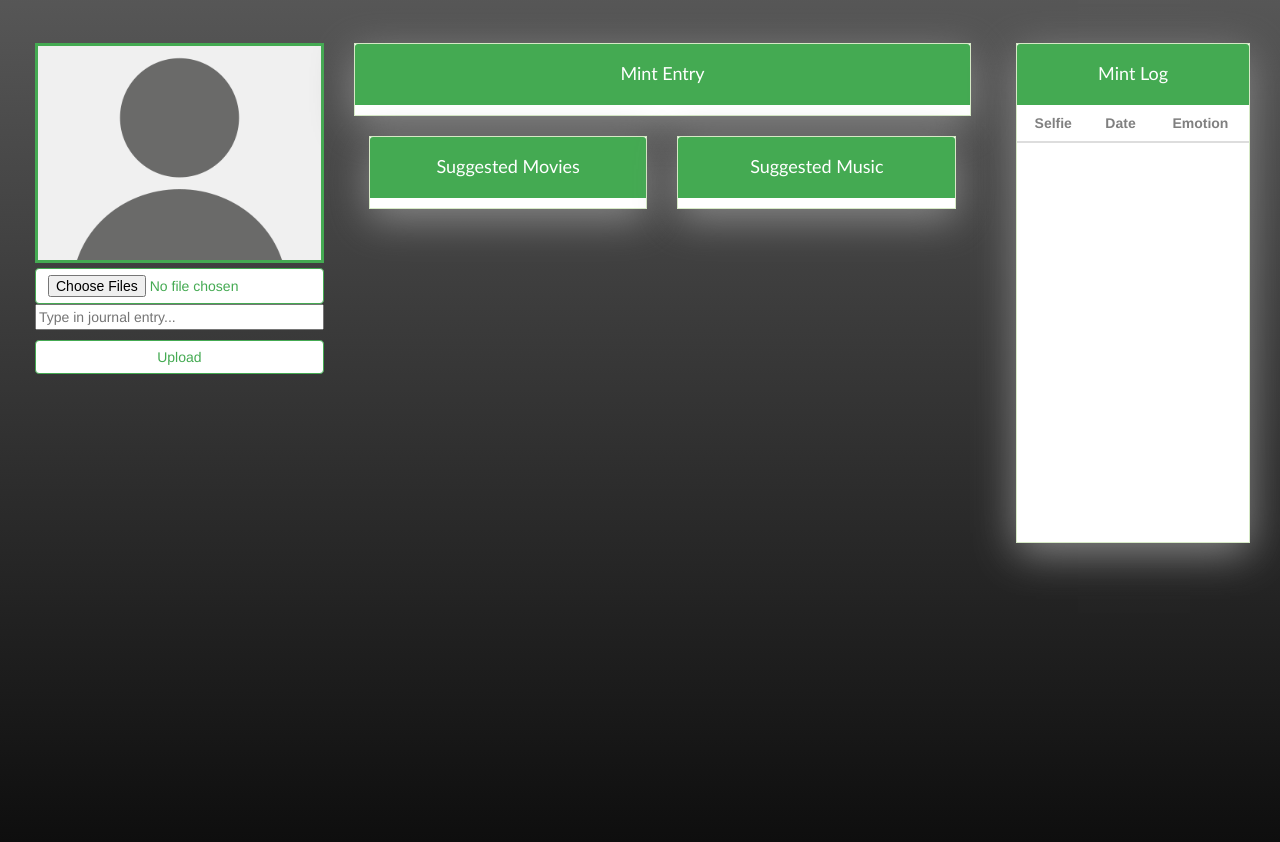
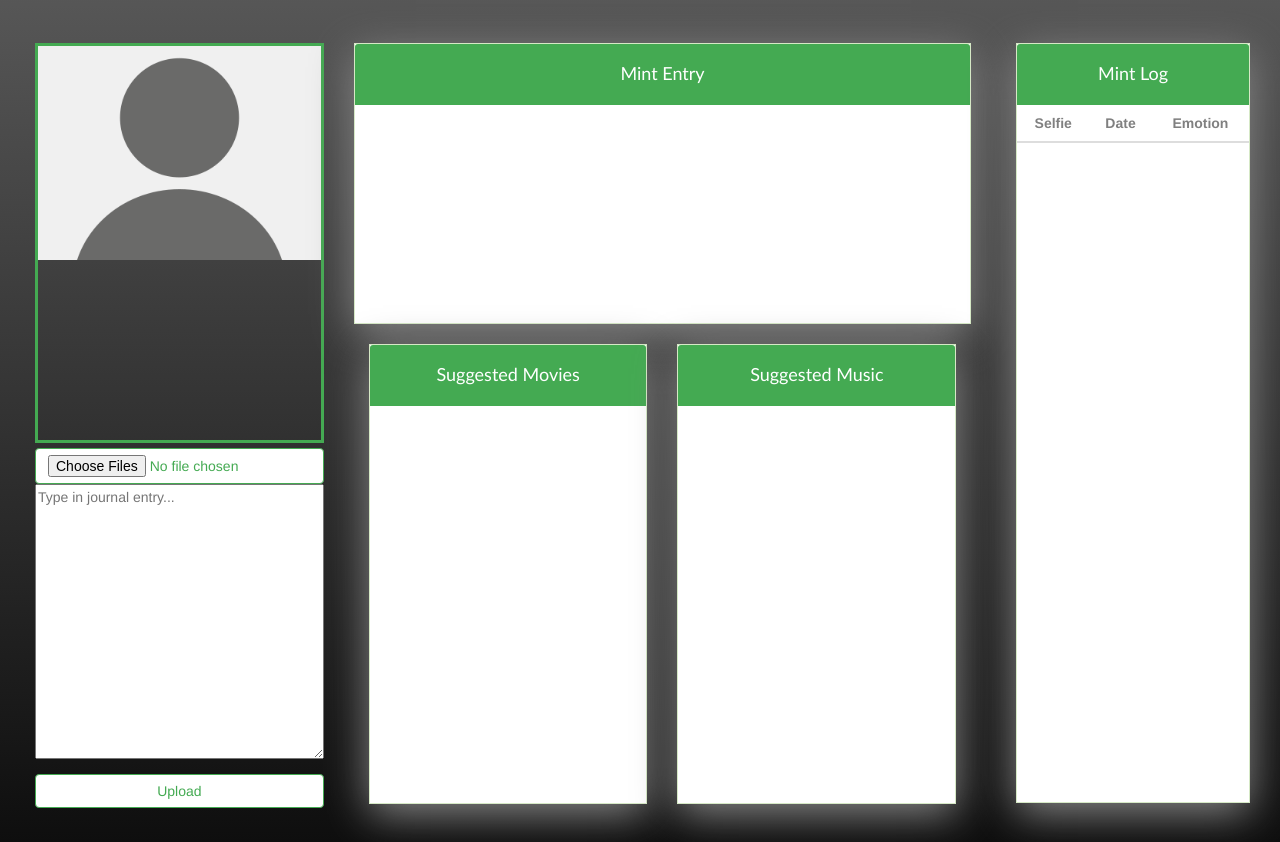
Before and after one commit to ceejayvarias/emoMint, a PHP site: page / in a window 1280 px wide. Shown: the part 158-1000 px from the top of the page. Run offline with PHP 8.4, Linux system fonts and the light colour scheme; lists and menus that the app fills with data are empty; some libraries are stand-ins or nearby versions.

Commit message:
changed layout to fit more and made some data changes

```diff
--- a/assets/css/style.css
+++ b/assets/css/style.css
@@ -70,10 +70,6 @@ h1{
     background-color: green;
 }
 
-#textJournal{
-
-
-}
 .container-fluid{
       box-shadow: 0px 10px 5px #888888;
 }
@@ -139,7 +135,7 @@ h1{
 }
 
   #mintLog {
-    height: 500px;
+    height: 760px;
     color: #fff;
     /* background-color: #ff9800; */
     padding-left: 30px;
@@ -211,9 +207,24 @@ div .newMusic img {
 }
 
 .panelLog{
-  height: 100%;
+  height: 460px;
   width: 100%;
-  overflow: auto;
+  /*overflow: auto;*/
+  display: inline-block;
+  vertical-align: middle;
+}
+
+.panel-body{
+  max-height: 398px;
+  overflow-y: scroll;
+}
+
+#poster, #cover{
+  margin-top: 18px;
+}
+
+ul {
+  vertical-align: middle;
 }
 
 li {
@@ -222,7 +233,7 @@ li {
 }
 
 li > a > img{
-  width: 100px;
+  width: 140px;
 }
 
 .log:hover {
@@ -240,8 +251,8 @@ th{
 
 #textJournal {
   width: 100%;
-  height: 100%px;
-  color: black;
+  height: 275px;
+  text-align: top;
 }
 
 #placepic{
@@ -254,17 +265,25 @@ th{
 }
 
 #personPhoto {
-  max-width: 100%;
-  height: 100%;
-  display: inline-block;
+  width: 100%;
+  height: 400px;
   margin-bottom: 5px;
   border-style: solid;
   border-width: 3px;
   border-color: #44aa52;
+  overflow: hidden;
+  text-align: center;
+}
+
+#helper{
+  display: inline-block;
+  height: 100%;
+  vertical-align: middle;
 }
 
 #personPhoto > img {
   width: 100%;
+  height: auto;
 }
 
 h2 {
@@ -297,6 +316,7 @@ input[type=checkbox]:checked{
 #entry{
   margin-top: 8px;
   color: black;
+  height: 200px;
 }
 
 .thumbnail:hover {
@@ -332,3 +352,8 @@ input[type=checkbox]:checked{
     position: relative;
     left: 30px;
 }
+
+.table-responsive{
+  max-height: 700px;
+  overflow-y: scroll;
+}
--- a/assets/face/face.js
+++ b/assets/face/face.js
@@ -22,7 +22,7 @@ var onUpload = function(err, metadata) {
 		imageReady: function(err, domImage) {
 			$('#personPhoto').empty();
 			$('#personPhoto').append(domImage);
-			$('#detection').html('<h2 class="col-lg-4-offset-8" style="color: black">Detecting emotions...</h2>')
+			$('#entry').html('<h2 style="color: black">Detecting emotions...</h2>')
 		},
 	});
 
@@ -32,7 +32,7 @@ api.request('detection/detect', {
 	}, function(err, result) {
 		console.log(err);
 		if (err) {
-			$('#detection').html('<h2 class="col-lg-4-offset-8" style="color: yellow">Detection failed. Please take another picture or try again!</h3>');
+			$('#entry').html('<h2 style="color: yellow">Detection failed. Please take another picture or try again!</h3>');
 			return;
 		}
 			if ($('#textJournal').val() == '') {
--- a/assets/js/firebase.js
+++ b/assets/js/firebase.js
@@ -59,6 +59,7 @@ $(document).on('click', '.log', function(){
 		var journal = snapshot.child("journal").val();
 		var image = snapshot.child("image").val();
 		var emotion = snapshot.child("emotion").val();
+		var date = moment(snapshot.child("date").val()).format("MMM DD, YYYY hh:mm a");
 		music.push(musicRef.val().album1);
 		music.push(musicRef.val().album2);
 		music.push(musicRef.val().album3);
@@ -70,7 +71,7 @@ $(document).on('click', '.log', function(){
 		$('#personPhoto').empty();
 		var i = $('<img>');
 		$('#personPhoto').append(i.attr('src', image));
-		$('#entry').html("Emotion at the time: " + emotion + "<br>" + journal);
+		$('#entry').html("Date: " + date + "<br> Detected emotion: " + emotion + "<br>" + journal);
 		$('#poster').empty();
 		$('#cover').empty();
 		setEntertainment(movie, 'movie');
--- a/index.html
+++ b/index.html
@@ -1,7 +1,11 @@
 <!DOCTYPE html>
 <html>
 	<head>
-		<title>Bootstrap Example</title>
+	<link rel="icon"
+      type="image/png"
+      src="assets/branding/panellogo.png">
+		<title> emoMint </title>
+		<link rel="icon" href="assets/branding/panellogo.png" type="image/png" sizes="10x10">
 		<meta charset="utf-8">
 		<meta name="viewport" content="width=device-width, initial-scale=1">
 		<link rel="stylesheet" href="assets/css/reset.css">
@@ -52,7 +56,9 @@
 		<!--<img id="photo" alt="The screen capture will appear in this box.">  -->
 			<form id="up-form">
 				<div id="personPhoto" >
-					<img id="placepic" src="assets/css/person1.png">
+					<div id="helper">
+						<img id="placepic" src="assets/css/person1.png">
+					</div>
 				</div>
 
 				<div id="detection"></div>
@@ -60,7 +66,7 @@
 					<input id="picUpload" class ="btn btn-default" type="file" multiple />
 				</div>
 				<div>
-					<input id="textJournal" type="text" name="journal" placeholder="Type in journal entry...">
+					<textarea id="textJournal" type="text" name="journal" placeholder="Type in journal entry..."></textarea>
 				</div>
 
 
@@ -89,8 +95,10 @@
 							<div class="col-lg-6">
 								<div class="panelLog panel panel-success">
 									<div class="panel-heading"><h4>Suggested Movies</h4></div>
-									<ul id="poster">
-									</ul>
+									<div class="panel-body">
+										<ul id="poster">
+										</ul>
+									</div>
 								</div>
 							</div>
 							<div class="col-lg-6">
```
Also changed, not shown: presentation/demo pics/AGarrett.jpg (added), presentation/demo pics/Michael.jpg (added), presentation/demo pics/bruce.jpg (added), presentation/demo pics/gabrielle.jpg (added), presentation/demo pics/kim-kardashian-crying.jpg (added), presentation/demo pics/tom-hanks.jpg (added), presentation/designsample.png (added), presentation/facepp.png (added), presentation/logo.png (added), presentation/spotifydev.png (added), presentation/tmdb.png (added), 1 other file.
